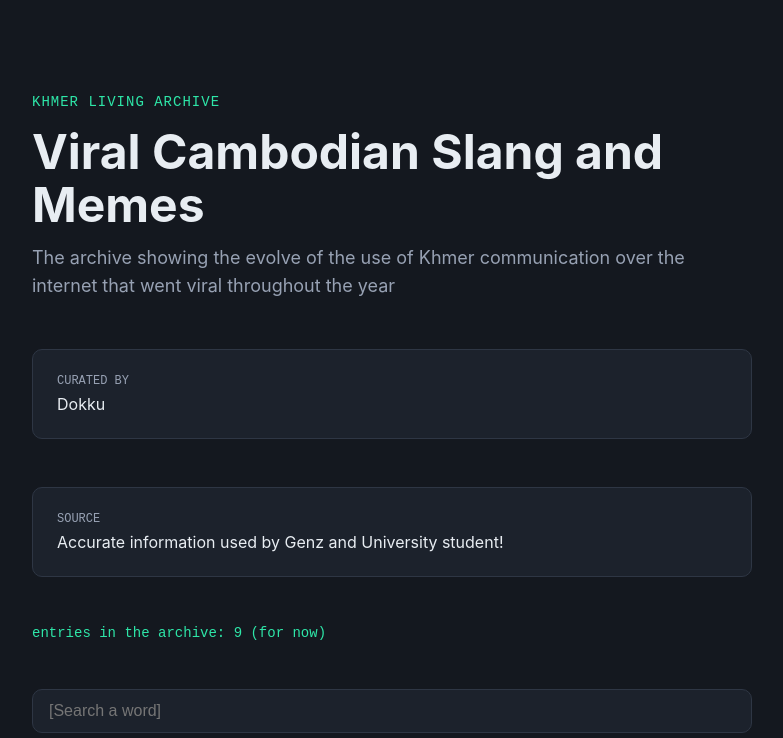
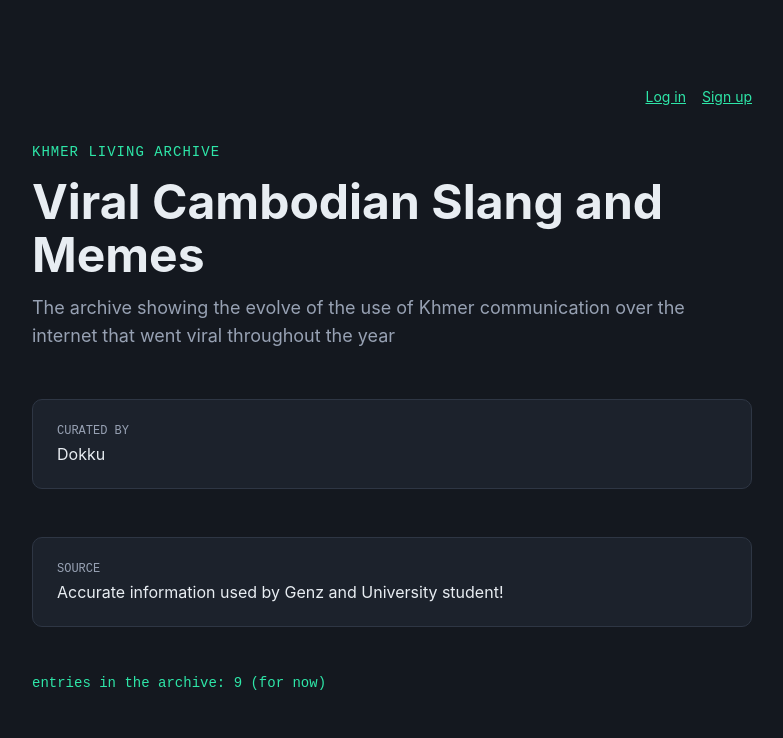
Before and after one commit to DaryVeasna/folk-tales-battambang, a Next.js app: page / in a window 1280 px wide. Shown: the top 738 px of the page, without its empty margins (248-1031 px from the left). Built offline with nearby package versions, Linux system fonts and the light colour scheme; no server answers.

Commit message:
sprint 2: show login state in header

```diff
--- a/app/page.js
+++ b/app/page.js
@@ -1,6 +1,7 @@
 import collection from "../collection.config.js";
 import EntryList from "../components/EntryList";
 import entries from "../data/entries";
+import AuthStatus from "../components/AuthStatus";
 
 const styles = {
   wrap: {
@@ -61,6 +62,7 @@ const styles = {
 export default function Home() {
   return (
     <main style={styles.wrap}>
+      <AuthStatus />
       <p style={styles.kicker}>KHMER LIVING ARCHIVE</p>
       <h1 style={styles.title}>{collection.name}</h1>
       <p style={styles.description}>{collection.description}</p>
--- /dev/null
+++ b/components/AuthStatus.js
@@ -0,0 +1,79 @@
+"use client";
+
+import { useEffect, useState } from "react";
+import Link from "next/link";
+import { createClient } from "../lib/supabase/client";
+
+const styles = {
+  bar: {
+    display: "flex",
+    justifyContent: "flex-end",
+    alignItems: "center",
+    gap: 16,
+    minHeight: 32,
+    fontSize: 14,
+    marginBottom: 32,
+  },
+  email: { color: "#97A1B3" },
+  link: { color: "#2EE6A8" },
+  button: {
+    background: "none",
+    border: "1px solid #2E3644",
+    borderRadius: 10,
+    color: "#E8EDF2",
+    padding: "6px 12px",
+    fontSize: 14,
+    cursor: "pointer",
+  },
+};
+
+export default function AuthStatus() {
+  const [user, setUser] = useState(null);
+  const [ready, setReady] = useState(false);
+
+  useEffect(() => {
+    const supabase = createClient();
+
+    supabase.auth.getUser().then(({ data }) => {
+      setUser(data.user);
+      setReady(true);
+    });
+
+    const { data: listener } = supabase.auth.onAuthStateChange(
+      (_event, session) => {
+        setUser(session?.user ?? null);
+      }
+    );
+
+    return () => listener.subscription.unsubscribe();
+  }, []);
+
+  async function handleLogout() {
+    const supabase = createClient();
+    await supabase.auth.signOut();
+  }
+
+  if (!ready) return <div style={styles.bar} />;
+
+  return (
+    <div style={styles.bar}>
+      {user ? (
+        <>
+          <span style={styles.email}>{user.email}</span>
+          <button onClick={handleLogout} style={styles.button}>
+            Log out
+          </button>
+        </>
+      ) : (
+        <>
+          <Link href="/login" style={styles.link}>
+            Log in
+          </Link>
+          <Link href="/signup" style={styles.link}>
+            Sign up
+          </Link>
+        </>
+      )}
+    </div>
+  );
+}
```
